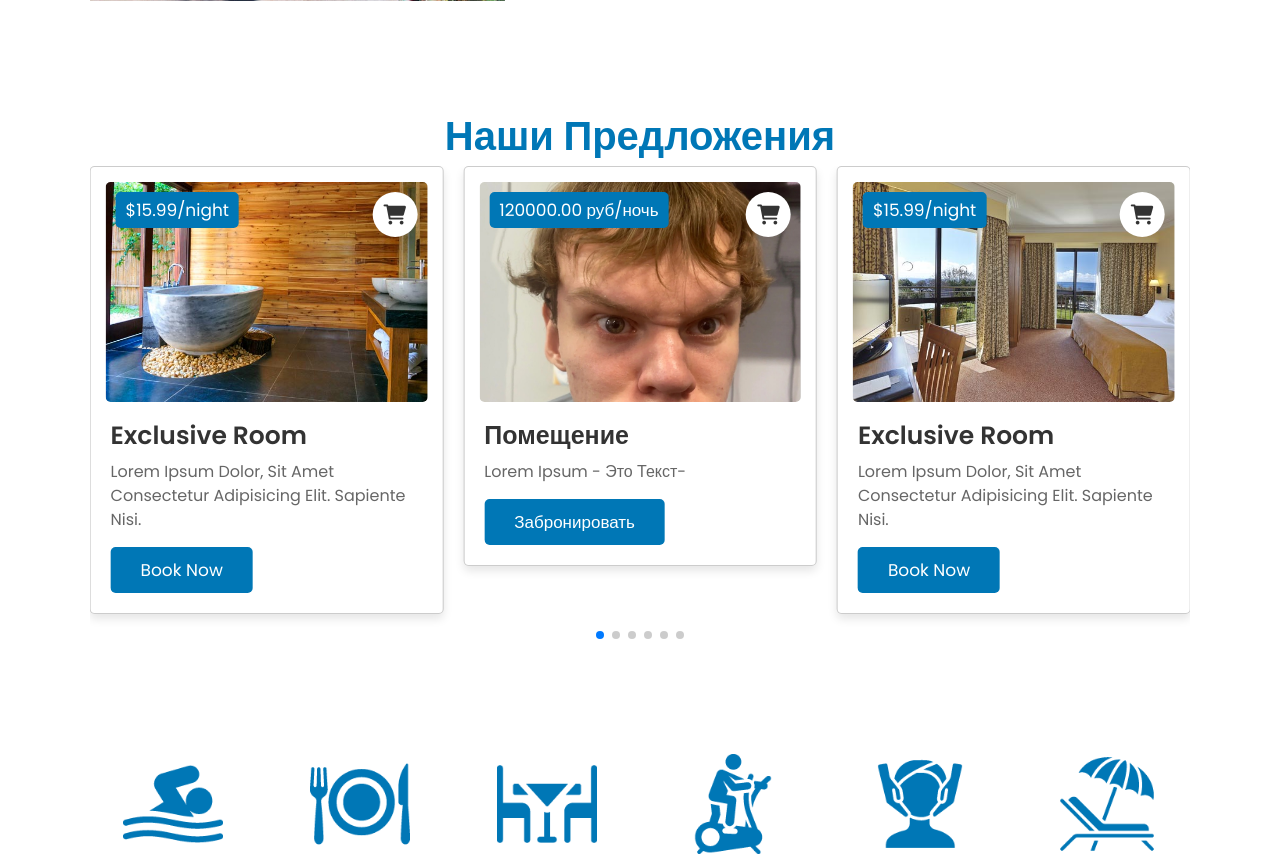
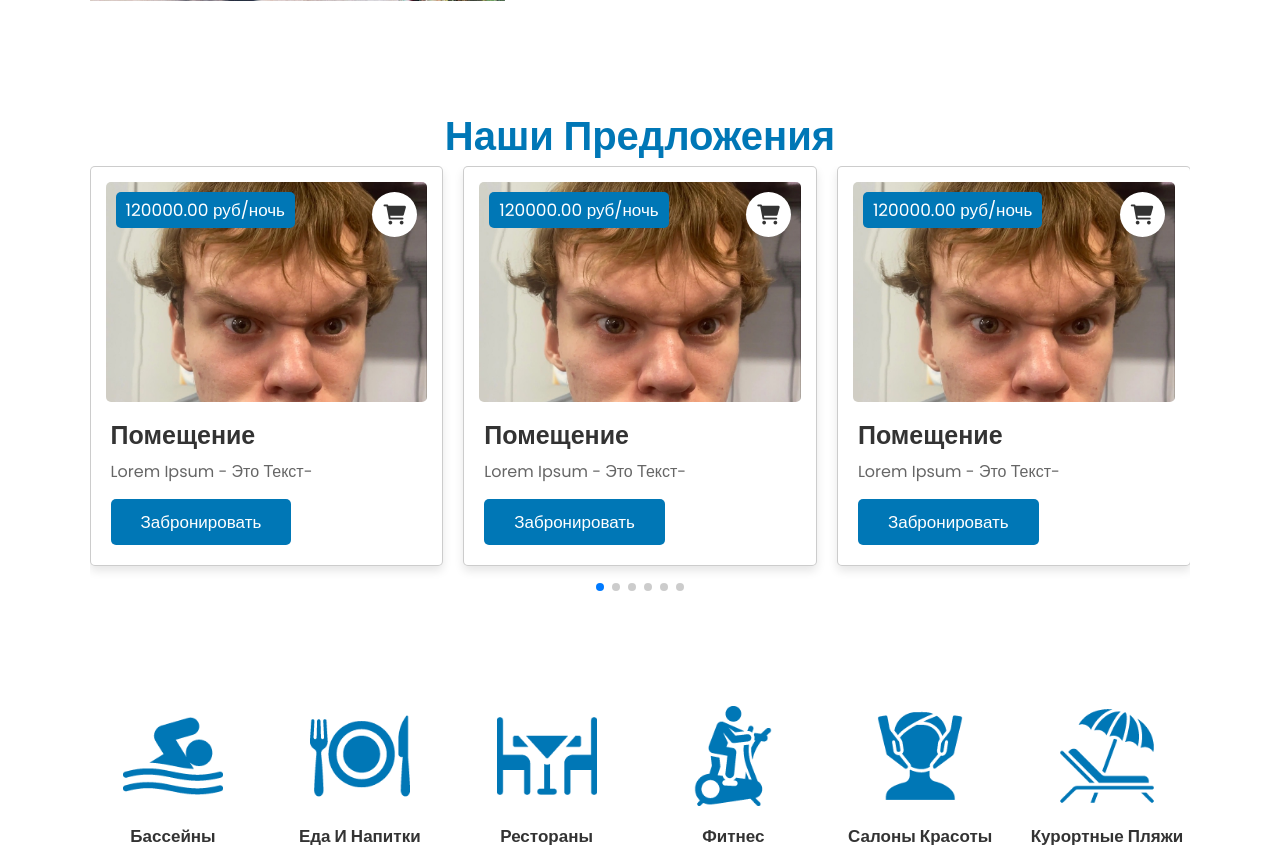
Before and after one commit to AndreyLastovetskiy/Hotel, a PHP site: page / in a window 1280 px wide. Shown: the part 1325-2179 px from the top of the page. Run offline with PHP 8.4, Linux system fonts and the light colour scheme; data comes from the database, SQL or seed files in the repository.

Commit message:
Add files via upload

```diff
--- a/index.php
+++ b/index.php
@@ -141,84 +141,6 @@ require_once("./db/db.php");
                   </div>
                </div>
             <?php } ?>
-
-            <div class="swiper-slide slide">
-               <div class="image">
-                  <span class="price">$15.99/night</span>
-                  <img src="images/room-1.jpg" alt="">
-                  <a href="#" class="fas fa-shopping-cart"></a>
-               </div>
-               <div class="content">
-                  <h3>exclusive room</h3>
-                  <p>Lorem ipsum dolor, sit amet consectetur adipisicing elit. Sapiente nisi.</p>
-                  <a href="#" class="btn">book now</a>
-               </div>
-            </div>
-
-            <div class="swiper-slide slide">
-               <div class="image">
-                  <span class="price">$15.99/night</span>
-                  <img src="images/room-2.jpg" alt="">
-                  <a href="#" class="fas fa-shopping-cart"></a>
-               </div>
-               <div class="content">
-                  <h3>exclusive room</h3>
-                  <p>Lorem ipsum dolor, sit amet consectetur adipisicing elit. Sapiente nisi.</p>
-                  <a href="#" class="btn">book now</a>
-               </div>
-            </div>
-
-            <div class="swiper-slide slide">
-               <div class="image">
-                  <span class="price">$15.99/night</span>
-                  <img src="images/room-3.jpg" alt="">
-                  <a href="#" class="fas fa-shopping-cart"></a>
-               </div>
-               <div class="content">
-                  <h3>exclusive room</h3>
-                  <p>Lorem ipsum dolor, sit amet consectetur adipisicing elit. Sapiente nisi.</p>
-                  <a href="#" class="btn">book now</a>
-               </div>
-            </div>
-
-            <div class="swiper-slide slide">
-               <div class="image">
-                  <span class="price">$15.99/night</span>
-                  <img src="images/room-4.jpg" alt="">
-                  <a href="#" class="fas fa-shopping-cart"></a>
-               </div>
-               <div class="content">
-                  <h3>exclusive room</h3>
-                  <p>Lorem ipsum dolor, sit amet consectetur adipisicing elit. Sapiente nisi.</p>
-                  <a href="#" class="btn">book now</a>
-               </div>
-            </div>
-
-            <div class="swiper-slide slide">
-               <div class="image">
-                  <span class="price">$15.99/night</span>
-                  <img src="images/room-5.jpg" alt="">
-                  <a href="#" class="fas fa-shopping-cart"></a>
-               </div>
-               <div class="content">
-                  <h3>exclusive room</h3>
-                  <p>Lorem ipsum dolor, sit amet consectetur adipisicing elit. Sapiente nisi.</p>
-                  <a href="#" class="btn">book now</a>
-               </div>
-            </div>
-
-            <div class="swiper-slide slide">
-               <div class="image">
-                  <span class="price">$15.99/night</span>
-                  <img src="images/room-6.jpg" alt="">
-                  <a href="#" class="fas fa-shopping-cart"></a>
-               </div>
-               <div class="content">
-                  <h3>exclusive room</h3>
-                  <p>Lorem ipsum dolor, sit amet consectetur adipisicing elit. Sapiente nisi.</p>
-                  <a href="#" class="btn">book now</a>
-               </div>
-            </div>
 
          </div>
 
```
Also changed, not shown: offers.php (+0 -48 lines), структура.txt (added, +18 -0 lines), 1 other file.
